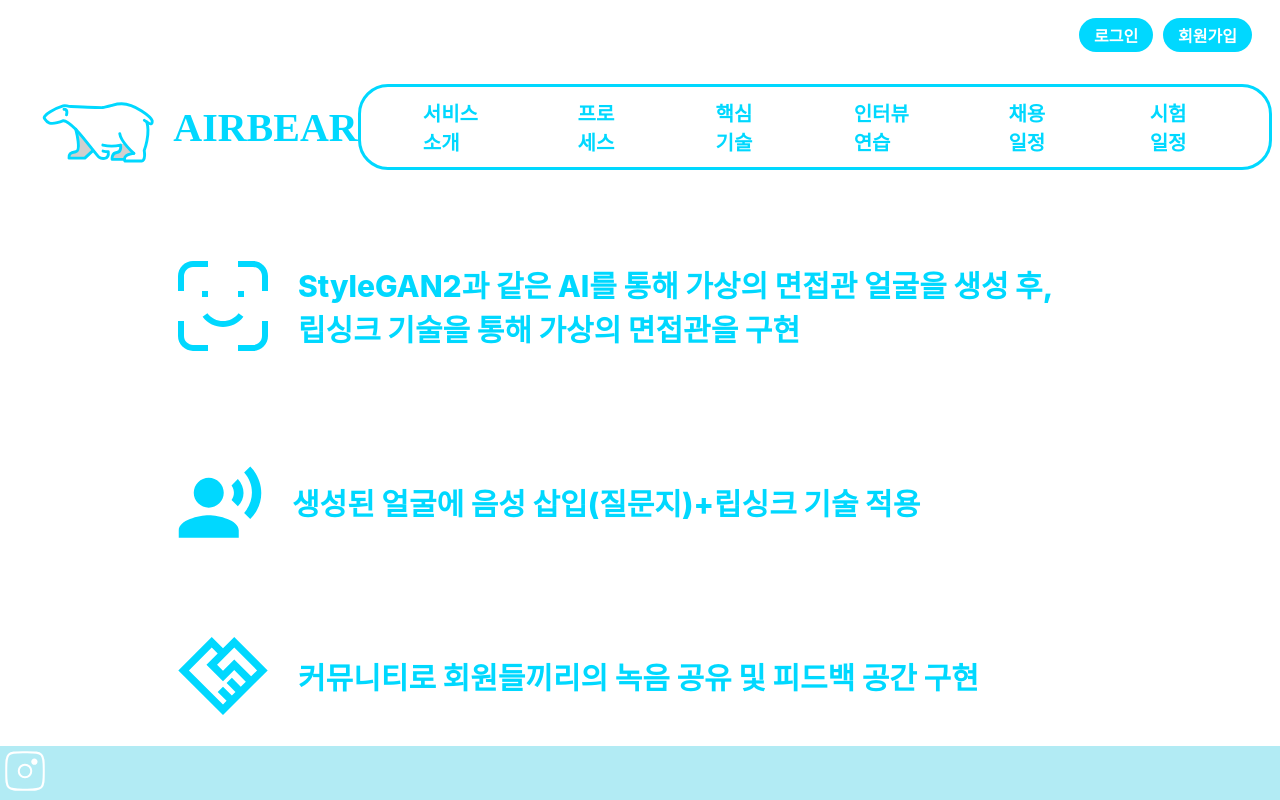
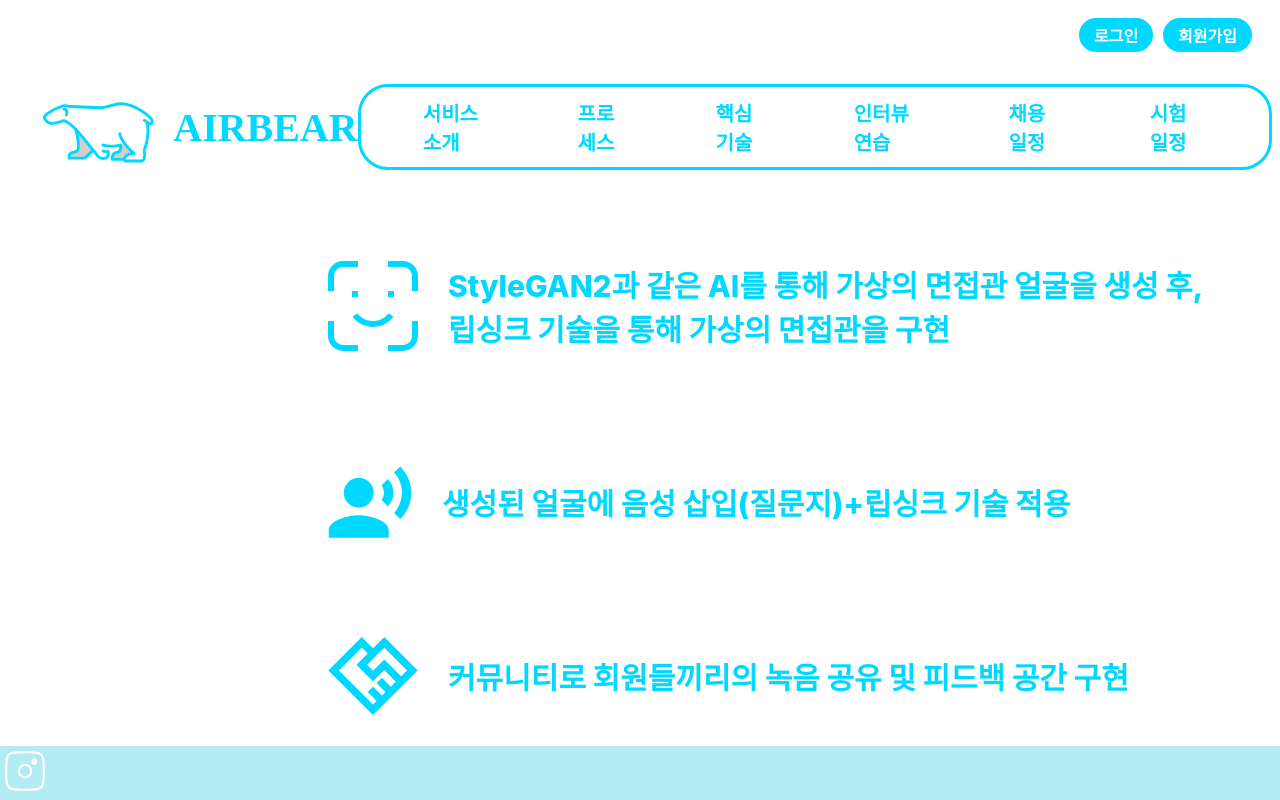
Before and after one commit to Airbear-HS/AIRBEAR, a React (Create React App) app: page /techniques in a window 1280 px wide. Shown: the top 800 px of the page. Built offline with nearby package versions, Linux system fonts and the light colour scheme.

Commit message:
techcoconutcenter

```diff
--- a/src/component/nav/Techniques.css
+++ b/src/component/nav/Techniques.css
@@ -4,7 +4,7 @@
 .items_Tech_4,
 .items_Tech_5 {
   display: flex;
-  margin-left: 150px;
+  margin-left: 300px;
   margin-bottom: 50px;
 }
 
```
